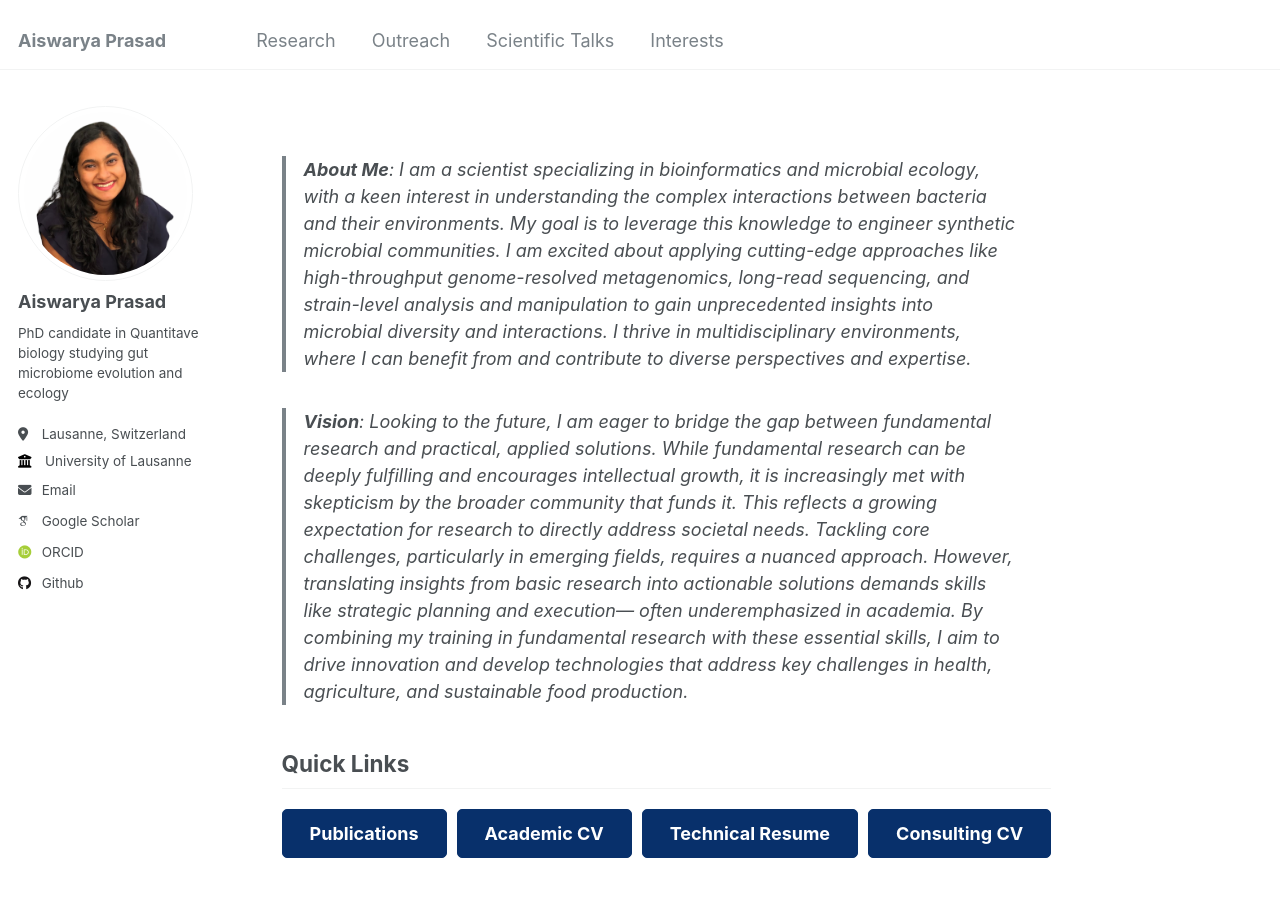
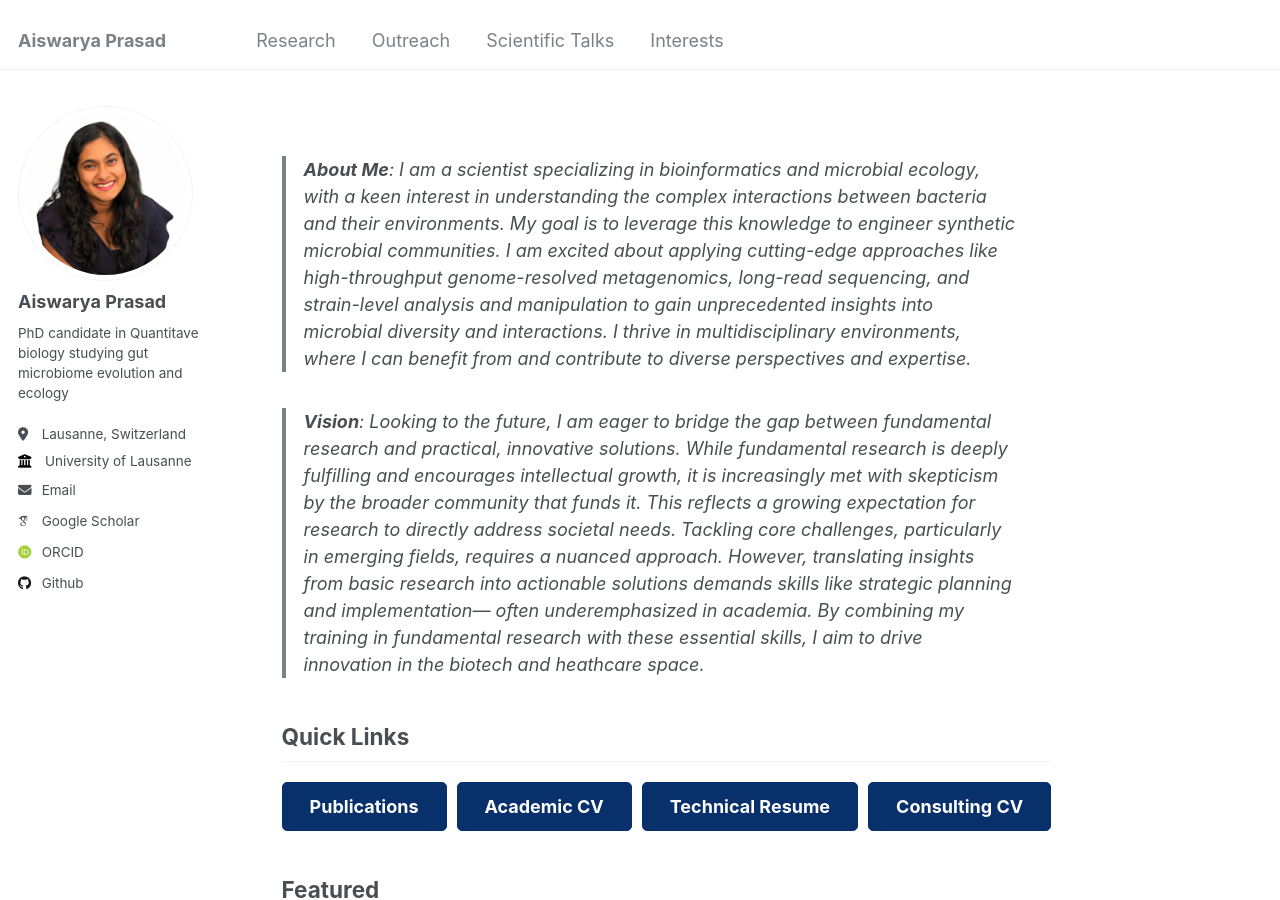
Before and after one commit to Aiswarya-prasad/aiswarya-prasad.github.io, a Jekyll site: the page built from _pages/about.md, in a window 1280 px wide and 900 px high. Built offline with Jekyll 4.4.1, drawn with Linux system fonts in a browser that asks for light colours; some web fonts are replaced.

Commit message:
Syntax change, squash commit later or just ignore.

```diff
--- a/_pages/about.md
+++ b/_pages/about.md
@@ -10,7 +10,7 @@
 
 > **About Me**: I am a scientist specializing in bioinformatics and microbial ecology, with a keen interest in understanding the complex interactions between bacteria and their environments. My goal is to leverage this knowledge to engineer synthetic microbial communities. I am excited about applying cutting-edge approaches like high-throughput genome-resolved metagenomics, long-read sequencing, and strain-level analysis and manipulation to gain unprecedented insights into microbial diversity and interactions. I thrive in multidisciplinary environments, where I can benefit from and contribute to diverse perspectives and expertise.
 
-> **Vision**: Looking to the future, I am eager to bridge the gap between fundamental research and practical, applied solutions. While fundamental research can be deeply fulfilling and encourages intellectual growth, it is increasingly met with skepticism by the broader community that funds it. This reflects a growing expectation for research to directly address societal needs. Tackling core challenges, particularly in emerging fields, requires a nuanced approach. However, translating insights from basic research into actionable solutions demands skills like strategic planning and execution— often underemphasized in academia. By combining my training in fundamental research with these essential skills, I aim to drive innovation and develop technologies that address key challenges in health, agriculture, and sustainable food production.
+> **Vision**: Looking to the future, I am eager to bridge the gap between fundamental research and practical, innovative solutions. While fundamental research is deeply fulfilling and encourages intellectual growth, it is increasingly met with skepticism by the broader community that funds it. This reflects a growing expectation for research to directly address societal needs. Tackling core challenges, particularly in emerging fields, requires a nuanced approach. However, translating insights from basic research into actionable solutions demands skills like strategic planning and implementation— often underemphasized in academia. By combining my training in fundamental research with these essential skills, I aim to drive innovation in the biotech and heathcare space.
 
 ## Quick Links
 
```
Also changed, not shown: 2 other files.
